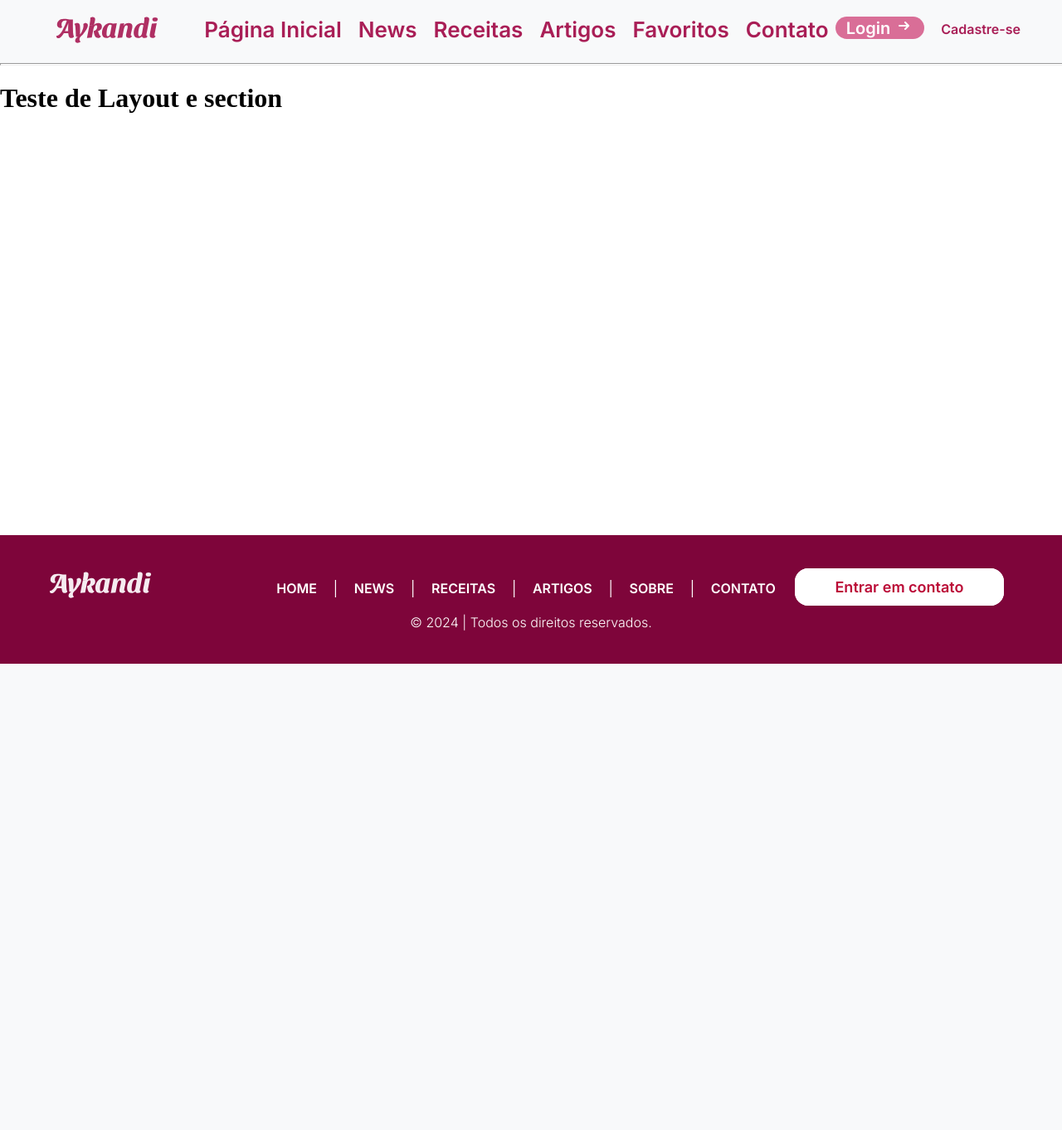
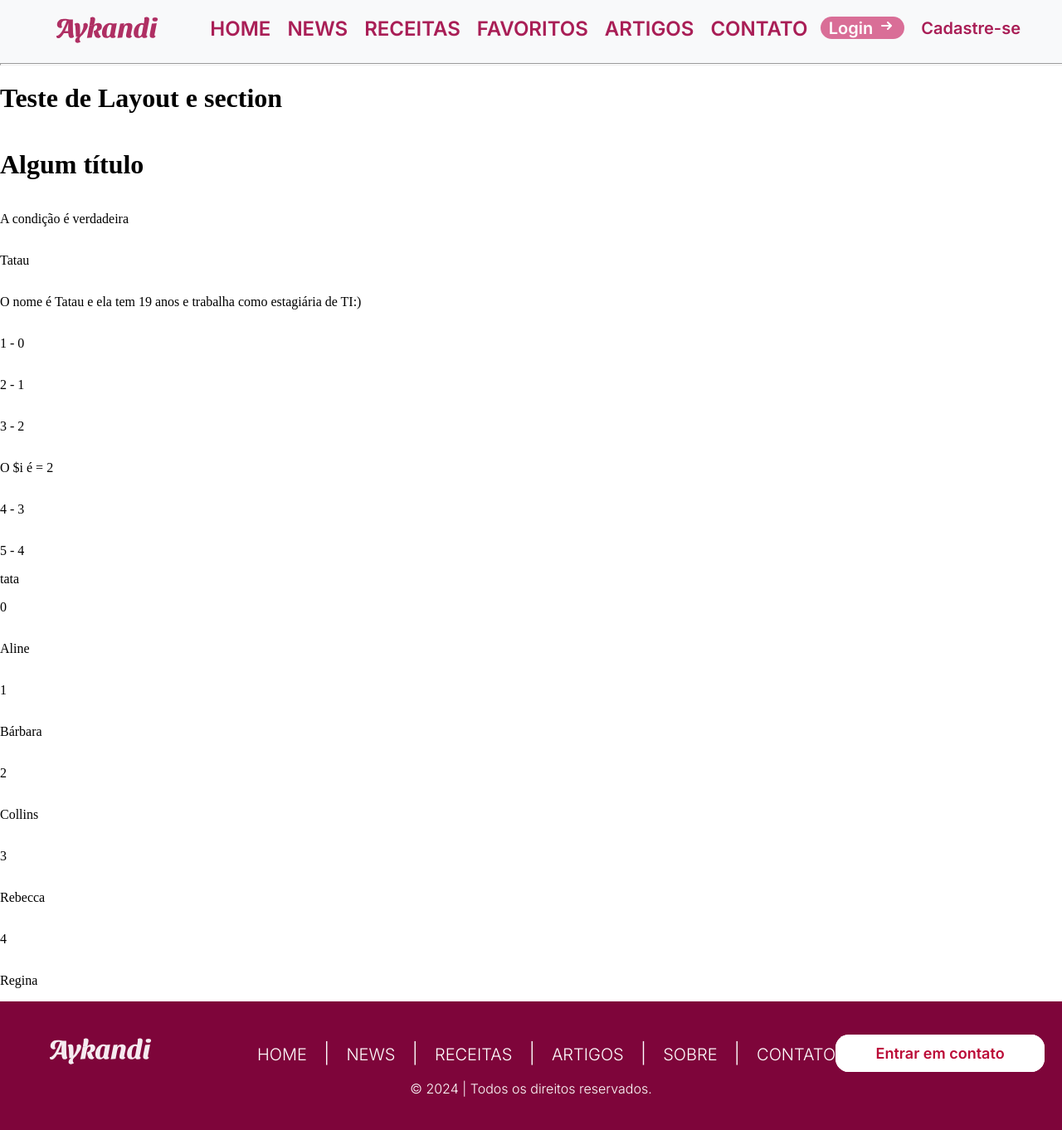
Before and after one commit to Coding-Ayko/Confeitaria-Laravel, a Laravel app: page / in a window 1280 px wide. Shown: the whole page at 83% size. Before the commit the page ends 800 px from the top, so only its background shows below. Run offline with Laravel 10, Linux system fonts and the light colour scheme; some libraries are stand-ins or nearby versions; some web fonts are replaced.

Commit message:
Lista Suspensa no header adicionada, Controllers de todas as páginas com suas respectivas rotas criadas

```diff
--- /dev/null
+++ b/app/Http/Controllers/HomeController.php
@@ -0,0 +1,27 @@
+<?php
+
+namespace App\Http\Controllers;
+
+use Illuminate\Http\Request;
+
+class HomeController extends Controller
+{
+    public function index() {
+
+        $nome = "Tatau";
+        $idade = 19;
+        $arr = [1,2,3,4,5];
+        $nomes = ['Aline', 'Bárbara', 'Collins', 'Rebecca', 'Regina'];
+
+        return view('welcome',
+        [
+            'nome'=>$nome,
+            'idade'=>$idade ,
+            'job'=>"estagiária de TI",
+            'arr' => $arr,
+            'nomes' => $nomes
+            ]
+        );
+    }
+
+}
--- a/public/css/layouts/footer.css
+++ b/public/css/layouts/footer.css
@@ -1,31 +1,44 @@
 /* footer estilização */
+body {
+  display: flex;
+  flex-direction: column;
+  min-height: 100vh;
+}
+
+
 footer {
+  margin-top: auto;
   width: 100%;
-  position: absolute;
-  bottom: 0px;
-  color: #fff;
+  color: #fff !important;
   font-size: 18px;
   background-color: #f8f9fa;
   align-items: center;
+  font-family: 'Inter';
+  bottom: 0;
 
 }
 
+footer a{
+  text-decoration: none;
+  font-size: 20px;
+  color: white;
+}
 
-p{
+
+
+footer p{
   font-family: 'Inter';
-  color: #fff;
+  color: #000;
   padding: 0px;
   margin: 0px;
-  text-align: center;
   padding-top: 10px;
   font-size: 16px;
   font-weight: 300;
 }
 
-a,
 span{
   font-family: 'Inter';
-  color: #fff;
+  color: #fff !important;
   font-size: 16px;
   font-weight: 660;
 
--- a/public/css/layouts/header.css
+++ b/public/css/layouts/header.css
@@ -1,17 +1,69 @@
 body {
   background-color: white;
     margin: 0px;
-  }
+}
+
+header a{
+  text-decoration: none !important;
+  font-weight: 700;
+}
+
+.dropdown-content{
+  margin-top: 4px;
+  font-size: 22px;
+}
+
+.dropdown-content a:hover {
+  background-color: #f1f1f1;
+}
+
+.menu-nav .dropdown-content a {
+  color: rgba(162, 11, 72, 0.92);
+  font-size: smaller;
+  padding: 10px 10px;
+}
 
 
-.menu li a{
+.dropdown-content li a{
+  display: inline-block;
+  text-align: center;
+  padding: 14px 14px;
+  text-decoration: none;
+}
+
+li.dropdown {
+  display: inline-block;
+}
+
+.dropdown-content {
+  display: none;
+  position: absolute;
+  background-color: #f9f9f9;
+  min-width: 100px;
+  box-shadow: 0px 8px 16px 0px rgba(0,0,0,0.2);
+}
+
+.dropdown-content a {
+  text-decoration: none;
+  display: block;
+  text-align: left;
+}
+
+.dropdown-content a:hover {background-color: #f1f1f1;}
+
+.dropdown:hover .dropdown-content {
+  display: block;
+}
+
+
+.menu-nav li a{
   display: block;
   height: 100%;
   position: relative;
   align-items: center;
   transition: all 300ms cubic-bezier(0.075, 0.82, 0.165, 1);
-  font-size: 26px;
-
+  font-size: 24px;
+  text-decoration: none;
 }
 :root {
   --color: #fff;
@@ -20,7 +72,7 @@ body {
 .cta {
   position: relative;
   margin: auto;
-  padding: 0px 13px;
+  padding: 0px 10px;
   transition: all .2s ease;
 }
 
@@ -48,7 +100,7 @@ body {
   transform: translateX(0);
 }
 
-.menu a:after {
+ .menu-nav > li > a:after {
   content: "";
   position: absolute;
   width: 0%;
@@ -56,7 +108,7 @@ body {
   display: block;
   transition: all 0.3s ease;
 }
-.menu a:hover::after {
+.menu-nav >li> a:hover::after {
   width: 100%;
   height: 2px;
   background-color: #802D69;
@@ -70,6 +122,7 @@ body {
 
 #login a{
   color: white;
+  text-decoration: none;
 }
 
 a.cta{
@@ -118,6 +171,7 @@ a{
 hr {
   width: 100%;
   height: 1px;
-  color: #BE9AB4;
-  margin: 0px;
+  color: #BE9AB4 !important;
+  margin: 0px !important;
+  padding: 0px;
 }
--- a/resources/views/contact.blade.php
+++ /dev/null
@@ -1,2 +0,0 @@
-<h1>Esta é a página de contato</h1>
-<a href="/">Home</a>
--- a/resources/views/layouts/main.blade.php
+++ b/resources/views/layouts/main.blade.php
@@ -1,15 +1,16 @@
 <!DOCTYPE html>
 <html lang="{{ str_replace('_', '-', app()->getLocale()) }}">
     <head>
-        <title>@yield('title')Aykandi</title>
+        <title>@yield('title')</title>
         <meta charset="utf-8">
         <meta name="viewport" content="width=device-width, initial-scale=1">
-        <link rel="stylesheet" href="css\style.css">
+        <link rel="stylesheet" href="\css\style.css">
         <link rel="preconnect" href="https://fonts.googleapis.com">
         <link rel="preconnect" href="https://fonts.gstatic.com" crossorigin>
         <link href="https://fonts.googleapis.com/css2?family=Merriweather:ital,wght@1,900&family=Outfit:wght@300&family=Quicksand:wght@500&family=Sansita+Swashed:wght@300&display=swap" rel="stylesheet">
         <link href="https://fonts.googleapis.com/css2?family=Inter:wght@600&family=Merriweather:ital,wght@1,900&family=Miniver&family=Outfit:wght@300&family=Quicksand:wght@500&display=swap" rel="stylesheet">
         <link href="https://fonts.googleapis.com/css2?family=Inter:wght@300&display=swap" rel="stylesheet">
+        <!-- <link href="https://cdn.jsdelivr.net/npm/bootstrap@5.3.2/dist/css/bootstrap.min.css" rel="stylesheet" integrity="sha384-T3c6CoIi6uLrA9TneNEoa7RxnatzjcDSCmG1MXxSR1GAsXEV/Dwwykc2MPK8M2HN" crossorigin="anonymous"> -->
         <script src="js\script.js"></script>
         <script src="uikit/dist/js/uikit-icons.min.js"></script>
     </head>
@@ -20,13 +21,22 @@
     </div>
     <div>
       <nav>
-        <ul class="menu">
-            <li class="menu"><a href="./.php">Página Inicial</a></li>
-            <li><a href="./.php">News</a></li>
-            <li><a href="./.php">Receitas</a></li>
-            <li><a href="./.php">Artigos</a></li>
-            <li><a href="./.php">Favoritos</a></li>
-            <li><a href="./.php">Contato</a></li>
+        <ul class="menu-nav">
+          <li><a href="/">HOME</a></li>
+          <li><a href="/news">NEWS</a></li>
+          <li class="dropdown">
+            <a href="/receitas/teste" class="dropbtn">RECEITAS</a>
+            <div class="dropdown-content">
+              <a href="#">Criar</a>
+              <a href="#">Entradas</a>
+              <a href="#">Pratos Principais</a>
+              <a href="#">Acompanhamentos</a>
+              <a href="#">Sobremesas</a>
+            </div>
+          </li>
+          <li><a href="/favoritos">FAVORITOS</a></li>
+          <li><a href="/artigos">ARTIGOS</a></li>
+          <li><a href="/contato">CONTATO</a></li>
         </ul>
       </nav>
     </div>
@@ -43,7 +53,7 @@
                 </svg>
             </a>
         </li>
-          <li><a href="./.php">Cadastre-se</a></li>
+          <li><a style=" font-size: 20px !important;" href="./.php">Cadastre-se</a></li>
         </ul>
       </nav>
     </div>
@@ -87,7 +97,9 @@
             </div>
           </div>
         </div>
-      <p>&copy; 2024 | Todos os direitos reservados.</p>
+      <p style="color: white; text-align: center;">&copy; 2024 | Todos os direitos reservados.</p>
     </footer>
+    <script type="module" src="https://unpkg.com/ionicons@7.1.0/dist/ionicons/ionicons.esm.js"></script>
+    <script nomodule src="https://unpkg.com/ionicons@7.1.0/dist/ionicons/ionicons.js"></script>
   </body>
 </html>
--- a/resources/views/welcome.blade.php
+++ b/resources/views/welcome.blade.php
@@ -1,7 +1,38 @@
 @extends('layouts.main')
-@section('title','Aykandi - Receitas Gourmet')
+@section('title','Teste')
 @section('content')
 
 <h1>Teste de Layout e section</h1>
+  <h1> Algum título</h1>
+  @if(10 > 5)
+      <p> A condição é verdadeira </p>
+  @endif
+  <p>{{$nome}}</p>
 
+  @if($nome == "Caroline")
+      <p> O nome é Pedro</p>
+  @elseif($nome == "Tatau")
+      <p> O nome é {{$nome}} e ela tem {{$idade}} anos e trabalha como {{$job}}:)</p>
+  @else
+      <p> O nome não é Caroline</p>
+  @endif
+
+  @for($i = 0; $i < count($arr); $i++ )
+      <p>{{$arr[$i]}} - {{$i}}</p>
+      @if($i==2)
+          <p>O $i é = 2</p>
+      @endif
+  @endfor
+
+  @php
+      $name = "tata";
+      echo $name;
+  @endphp
+
+  {{--comentário no blade--}}
+
+  @foreach($nomes as $nome)
+  <p>{{$loop->index}}</p> {{--váriavel 'global' do Blade (nesse caso mostra o índice do array este loop)--}}
+  <p>{{ $nome }}</p>
+  @endforeach
 @endsection
--- /dev/null
+++ b/routes/home.php
@@ -0,0 +1,6 @@
+ <?php
+
+use Illuminate\Support\Facades\Route;
+use App\Http\Controllers\HomeController;
+
+Route::get('/', [HomeController::class, 'index']);
--- a/routes/testes.php
+++ /dev/null
@@ -1,19 +0,0 @@
-<?php
-
-use Illuminate\Support\Facades\Route;
-
-Route::get('/user/{id}', function (string $id) {
-	return 'User '.$id;
-});
-
-;Route::get('/user/{name?}', function (?string $name = null) {
-  return $name;
-});
-
-Route::get('/user/{name?}', function (?string $name = 'John') {
-  return $name;
-});
-
-Route::get('/user/{name}'), function (string $name) {
-	//..
-})-> where('name' , '[A-Za-z]+' );
--- a/routes/web.php
+++ b/routes/web.php
@@ -1,35 +1,33 @@
 <?php
+
 
 use Illuminate\Support\Facades\Route;
 
-/*
-|--------------------------------------------------------------------------
-| Web Routes
-|--------------------------------------------------------------------------
-|
-| Here is where you can register web routes for your application. These
-| routes are loaded by the RouteServiceProvider and all of them will
-| be assigned to the "web" middleware group. Make something great!
-|
-*/
+// Rotas usando action - Home Controller
+use App\Http\Controllers\NewsController;
+Route::get('/news', [NewsController::class, 'news']);
 
-Route::get('/', function () {
+// Rotas usando action index- Home Controller
+use App\Http\Controllers\HomeController;
+Route::get('/', [HomeController::class, 'index']);
 
-    $nome = "Tatau";
-    $idade = 19;
-    $arr = [1,2,3,4,5];
-    $nomes = ['Aline', 'Bárbara', 'Collins', 'Rebecca', 'Regina'];
 
-    return view('welcome',
-    [
-        'nome'=>$nome,
-        'idade'=>$idade ,
-        'job'=>"Desenvolvedora de software",
-        'arr' => $arr,
-        'nomes' => $nomes
-    ]);
-});
+// Rotas usando action  favs- Favoritos Controller
+use App\Http\Controllers\FavoritosController;
+Route::get('/favoritos', [FavoritosController::class, 'favs']);
 
-Route::get('/contact', function () {
-    return view('contact');
-});
+use App\Http\Controllers\ArtigosController;
+Route::get('/artigos', [ArtigosController::class, 'artg']);
+
+use App\Http\Controllers\ContatoController;
+Route::get('/contato', [ContatoController::class, 'contato']);
+
+
+
+
+
+// Rotas usando action - Recipe Controller
+use App\Http\Controllers\RecipeController;
+Route::get('/recipes/create', [RecipeController::class, 'create']);
+Route::get('/contact', [RecipeController::class, 'contact']);
+Route::get('/receitas/{id}', [RecipeController::class, 'receitas']);
```
Also changed, not shown: app/Http/Controllers/ArtigosController.php (added, +12 -0 lines), app/Http/Controllers/ContatoController.php (added, +12 -0 lines), app/Http/Controllers/FavoritosController.php (added, +12 -0 lines), app/Http/Controllers/NewsController.php (added, +12 -0 lines), app/Http/Controllers/RecipeController.php (added, +32 -0 lines), resources/views/artigos.blade.php (added, +7 -0 lines), resources/views/contato.blade.php (added, +8 -0 lines), resources/views/favoritos.blade.php (added, +7 -0 lines), resources/views/news.blade.php (added, +7 -0 lines), resources/views/receitas.blade.php (added, +9 -0 lines), resources/views/recipes/create.blade.php (added, +7 -0 lines). Lines whose indentation alone changed are shown as unchanged.
